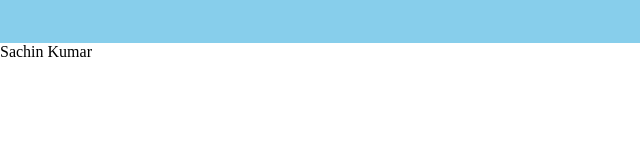
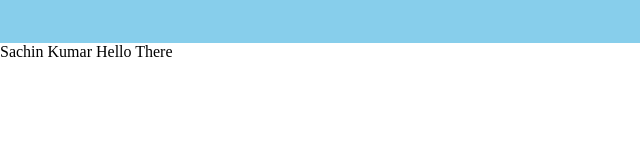
Before and after one commit to spideyWebb/TGC, a plain HTML site: page index.html in a window 1280 px wide. Shown: the full height of the page, 0-640 px from the left. Drawn offline with Linux system fonts and the light colour scheme.

Commit message:
Added A line

```diff
--- a/index.html
+++ b/index.html
@@ -17,5 +17,6 @@
         </ul>
     </nav>
     Sachin Kumar
+    Hello There
 </body>
 </html>
```
